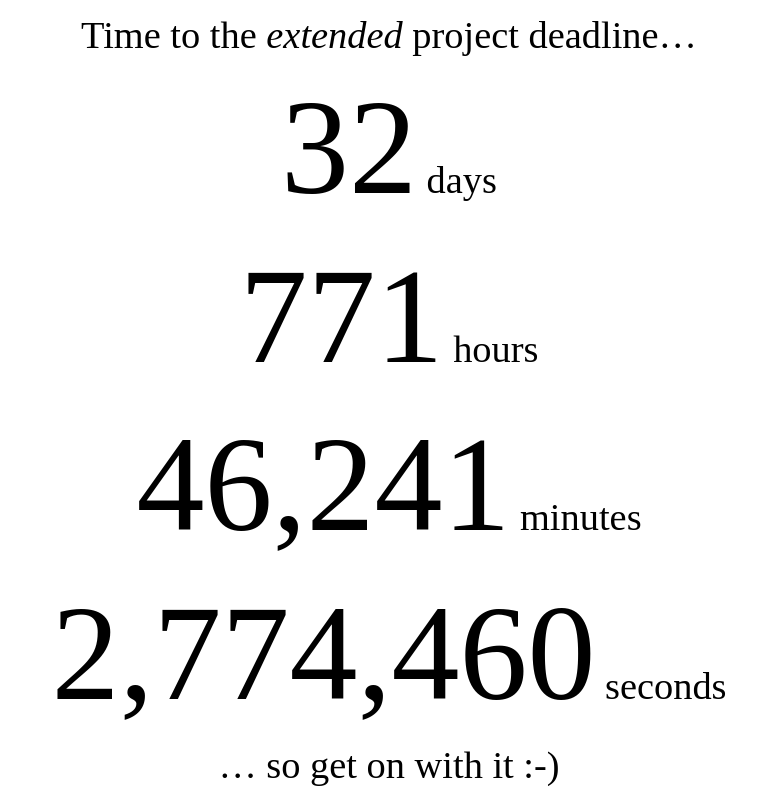
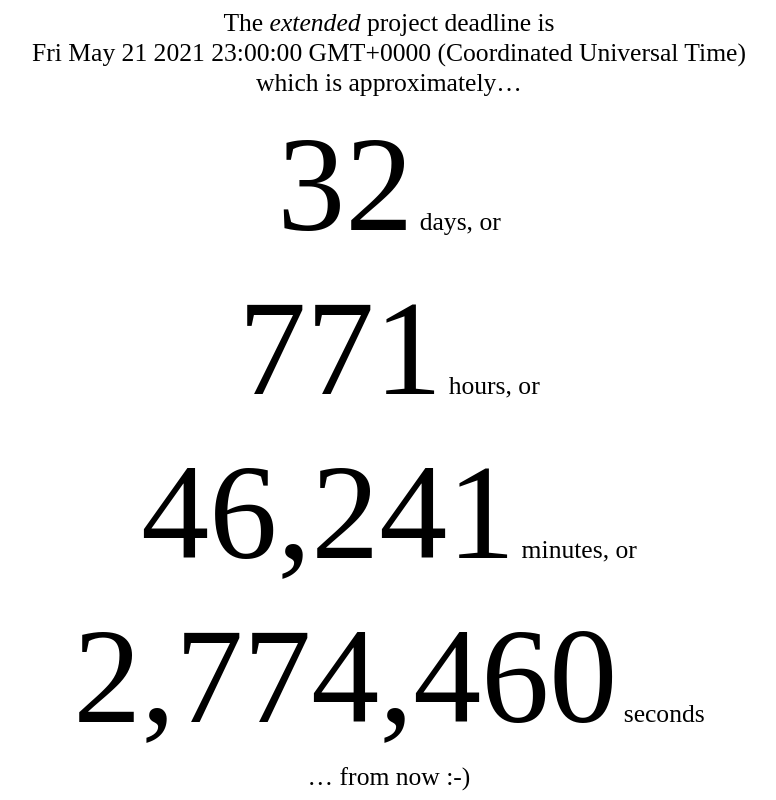
Before and after one commit to portsoc/deadline, a plain HTML site: page index.html in a window 1280 px wide. Shown: the whole page, without its empty margins (251-1027 px from the left). Drawn offline with Linux system fonts and the light colour scheme.

Commit message:
added real date

```diff
--- a/index.html
+++ b/index.html
@@ -13,29 +13,36 @@
   }
   * { text-align: center; padding: 0; margin: 0;}
   output { font-size: 17vmin; }
-  p { font-size: 3vw; }
+  p { font-size: 2vw; }
+  #dl {
+    display: block;
+  }
 </style>
 
 
-<p>Time to the <em>extended</em> project deadline&hellip;</p>
-<p><output id=days>⟳</output> days</p>
-<p><output id=hours>⟳</output> hours</p>
-<p><output id=minutes>⟳</output> minutes</p>
+<p>The <em>extended</em> project deadline is <span id=dl></span>which is approximately&hellip;</p>
+<p><output id=days>⟳</output> days, or</p>
+<p><output id=hours>⟳</output> hours, or</p>
+<p><output id=minutes>⟳</output> minutes, or</p>
 <p><output id=seconds>⟳</output> seconds</p>
 
-<p>&hellip; so get on with it :-)</p>
+<p>&hellip; from now :-)</p>
 
 <script>
   const ok = "📚👀🎓🎉";
   const el = {}
   const d = new Date('2021-05-21T23:00:00');
   const future = d.valueOf();
-  const formatter = new Intl.NumberFormat();
+  const opts = { year: 'numeric', month: 'numeric', day: 'numeric'};
+  const numFormatter = new Intl.NumberFormat();
+  const dateFormatter = new Intl.DateTimeFormat('en-GB', opts);
+
 
   el.seconds = document.querySelector('#seconds');
   el.minutes = document.querySelector('#minutes');
   el.hours = document.querySelector('#hours');
   el.days = document.querySelector('#days');
+  el.dl = document.querySelector('#dl');
 
   function refresh() {
     const now = Date.now();
@@ -45,11 +52,12 @@
     const hours = minutes / 60;
     const days = hours / 24;
 
-    el.seconds.textContent = seconds>0 ? formatter.format(seconds.toFixed()) : ok;
-    el.minutes.textContent = minutes>0 ? formatter.format(minutes.toFixed()) : ok;
-    el.hours.textContent = hours>0 ? formatter.format(hours.toFixed()) : ok;
-    el.days.textContent = days>0 ? formatter.format(days.toFixed()) : ok;
-
+    el.seconds.textContent = seconds>0 ? numFormatter.format(seconds.toFixed()) : ok;
+    el.minutes.textContent = minutes>0 ? numFormatter.format(minutes.toFixed()) : ok;
+    el.hours.textContent = hours>0 ? numFormatter.format(hours.toFixed()) : ok;
+    el.days.textContent = days>0 ? numFormatter.format(days.toFixed()) : ok;
+    el.dl.textContent = d.toDateString();
+    el.dl.textContent += " " + d.toTimeString();
   }
 
   setInterval(refresh, 250);
```
